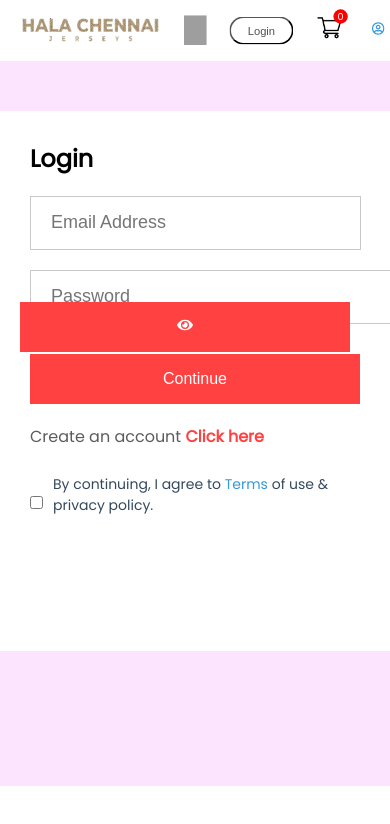
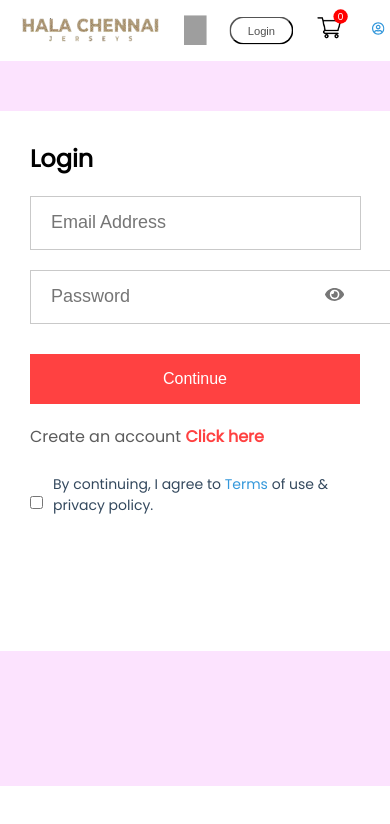
Before and after one commit to halachennai/halachennai--frontend-, a React (Create React App) app: page /login in a window 390 px wide. Shown: the top 824 px of the page. Built offline with nearby package versions, Linux system fonts and the light colour scheme; no server answers; grey boxes are pictures that could not be loaded.

Commit message:
css again done

```diff
--- a/src/Pages/CSS/LoginSignup.css
+++ b/src/Pages/CSS/LoginSignup.css
@@ -34,7 +34,7 @@
   font-size: 18px;
 }
 
-.loginsignup-container button {
+.logbut {
   width: 580px;
   height: 72px;
   color: white;
@@ -109,7 +109,7 @@
     height: 65px;
     width: 93%;
   }
-  .loginsignup-container button {
+  .logbut {
     width: 100%;
   }
   .loginsignup-login {
@@ -134,7 +134,7 @@
   .loginsignup-fields input {
     height: 50px;
   }
-  .loginsignup-container button {
+  .logbut {
     height: 50px;
     font-size: 16px;
   }
--- a/src/Pages/LoginSignup.jsx
+++ b/src/Pages/LoginSignup.jsx
@@ -107,6 +107,7 @@ const LoginSignup = () => {
           </div>
         </div>
         <button
+          className="logbut"
           onClick={() => {
             state === "Login" ? login() : signup();
           }}
```
